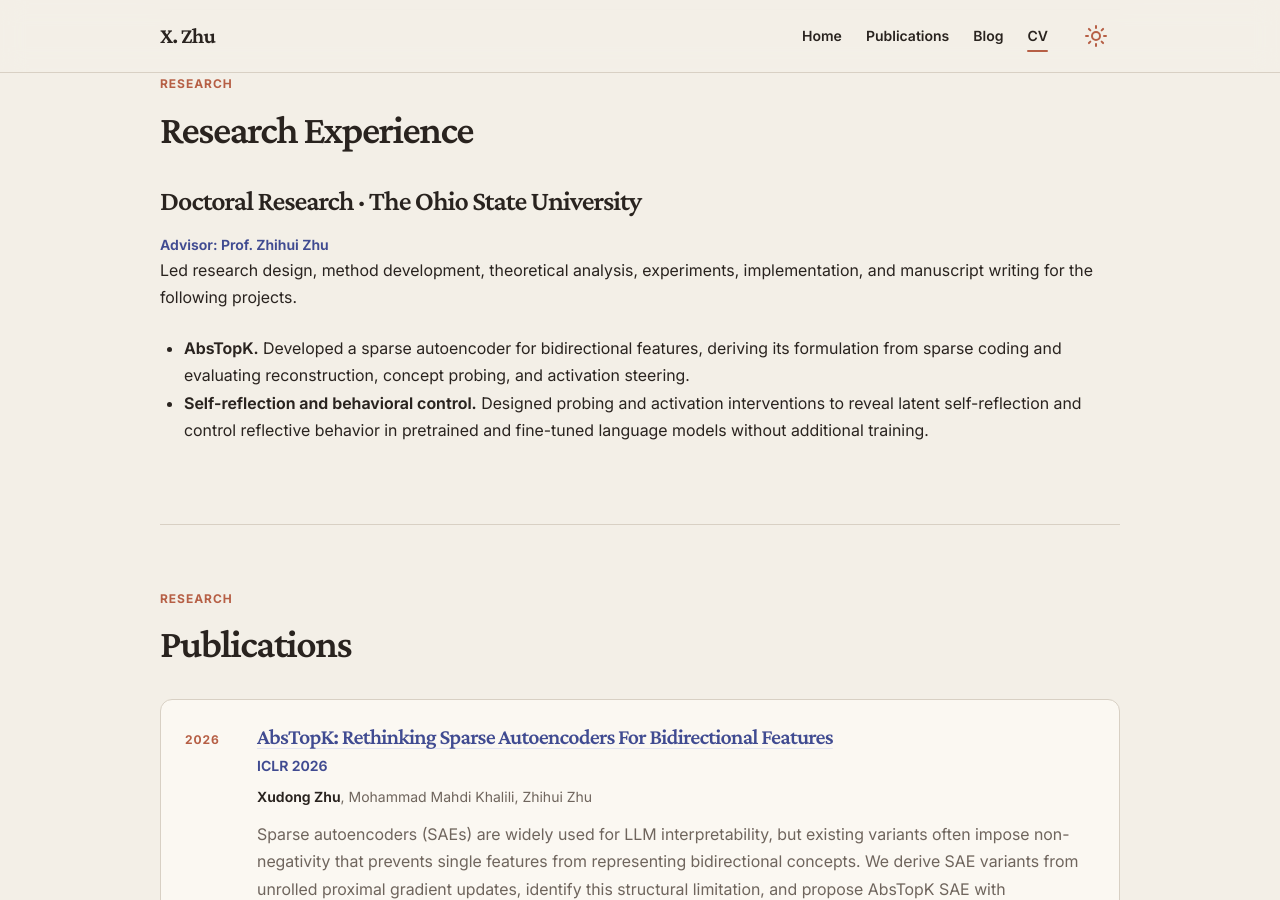
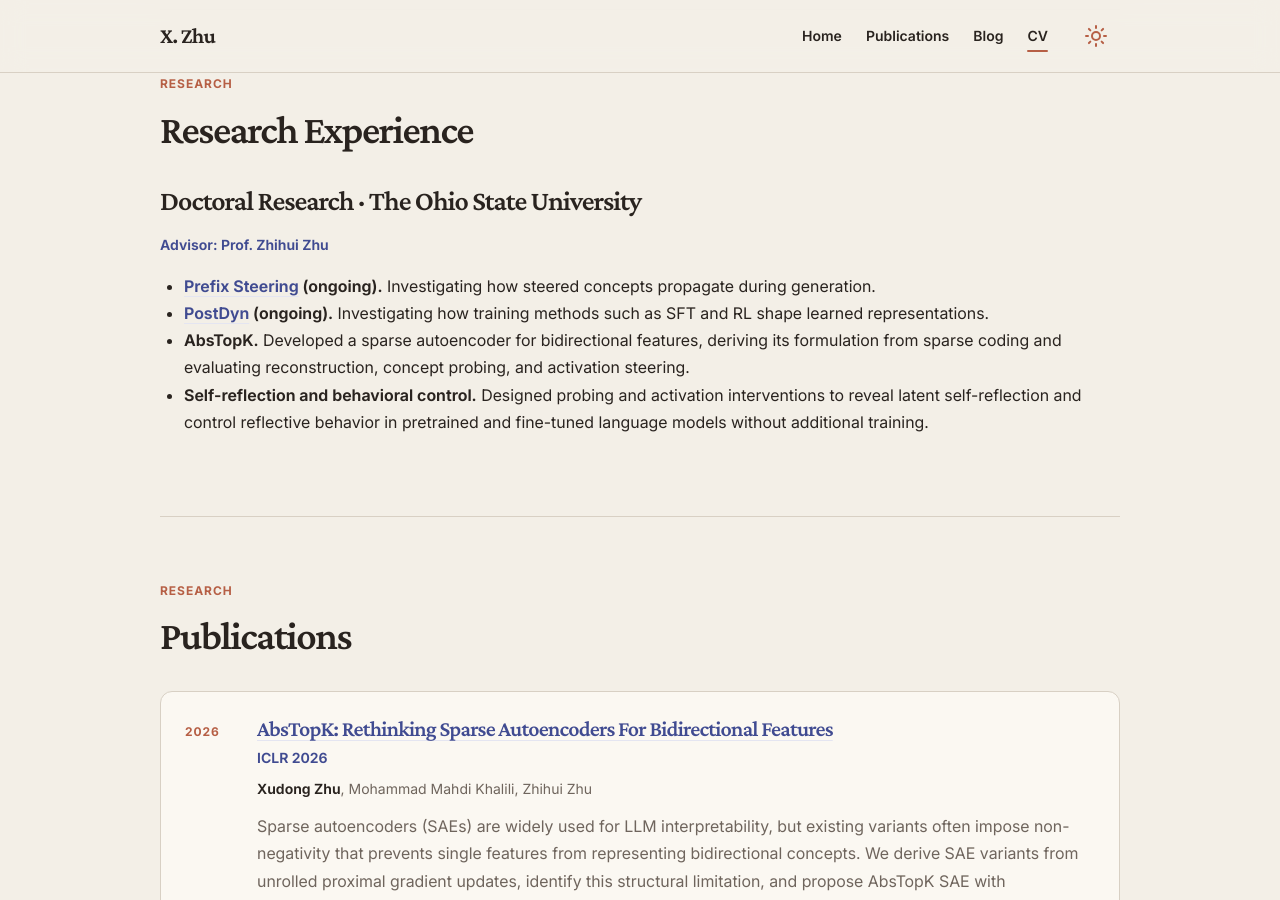
Before and after one commit to xzAscC/xzAscC.github.io, a Jekyll site: the page built from _pages/cv-json.md, in a window 1280 px wide and 900 px high, scrolled down 1332 px. Built offline with Jekyll 4.4.1, drawn with Linux system fonts in a browser that asks for light colours.

Commit message:
Add ongoing research and update academic CV

```diff
--- a/_data/cv.json
+++ b/_data/cv.json
@@ -34,8 +34,19 @@
       "name": "The Ohio State University",
       "position": "Doctoral Research",
       "advisor": "Prof. Zhihui Zhu",
-      "summary": "Led research design, method development, theoretical analysis, experiments, implementation, and manuscript writing for the following projects.",
       "highlights": [
+        {
+          "title": "Prefix Steering",
+          "status": "Ongoing",
+          "url": "https://github.com/xzAscC/RobustDiM-PrefixSteering",
+          "description": "Investigating how steered concepts propagate during generation."
+        },
+        {
+          "title": "PostDyn",
+          "status": "Ongoing",
+          "url": "https://github.com/xzAscC/PostDyn",
+          "description": "Investigating how training methods such as SFT and RL shape learned representations."
+        },
         {
           "title": "AbsTopK",
           "description": "Developed a sparse autoencoder for bidirectional features, deriving its formulation from sparse coding and evaluating reconstruction, concept probing, and activation steering."
--- a/_includes/cv-template.html
+++ b/_includes/cv-template.html
@@ -68,10 +68,9 @@
     <article>
       <h3>{{ work.position }} · {{ work.name }}</h3>
       <p class="cv-card__meta">Advisor: {{ work.advisor }}</p>
-      <p>{{ work.summary }}</p>
       <ul>
         {% for highlight in work.highlights %}
-        <li><strong>{{ highlight.title }}.</strong> {{ highlight.description }}</li>
+        <li><strong>{% if highlight.url %}<a href="{{ highlight.url }}" rel="external">{{ highlight.title }}</a>{% else %}{{ highlight.title }}{% endif %}{% if highlight.status %} ({{ highlight.status | downcase }}){% endif %}.</strong> {{ highlight.description }}</li>
         {% endfor %}
       </ul>
     </article>
```
Also changed, not shown: 1 other file.
